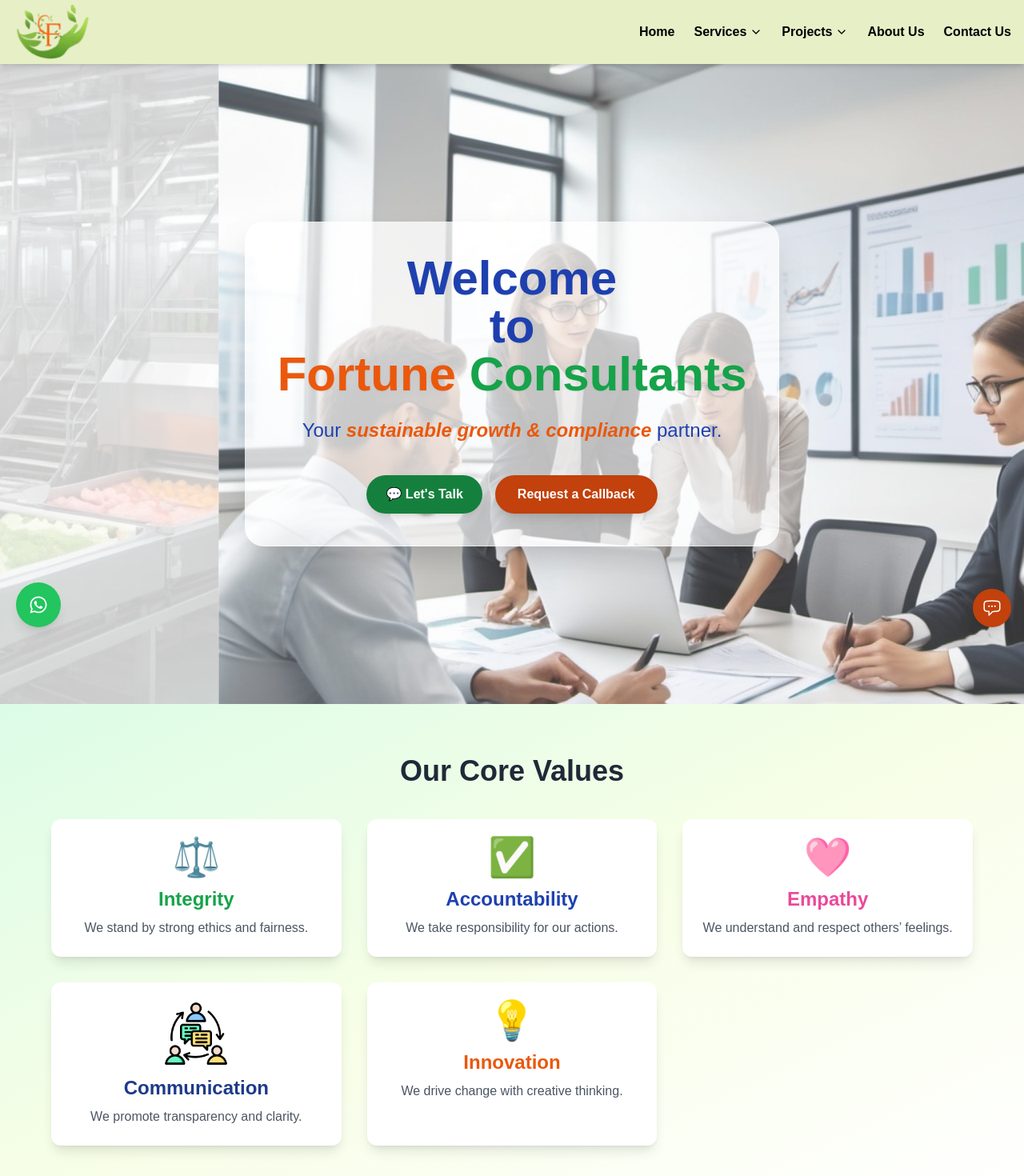
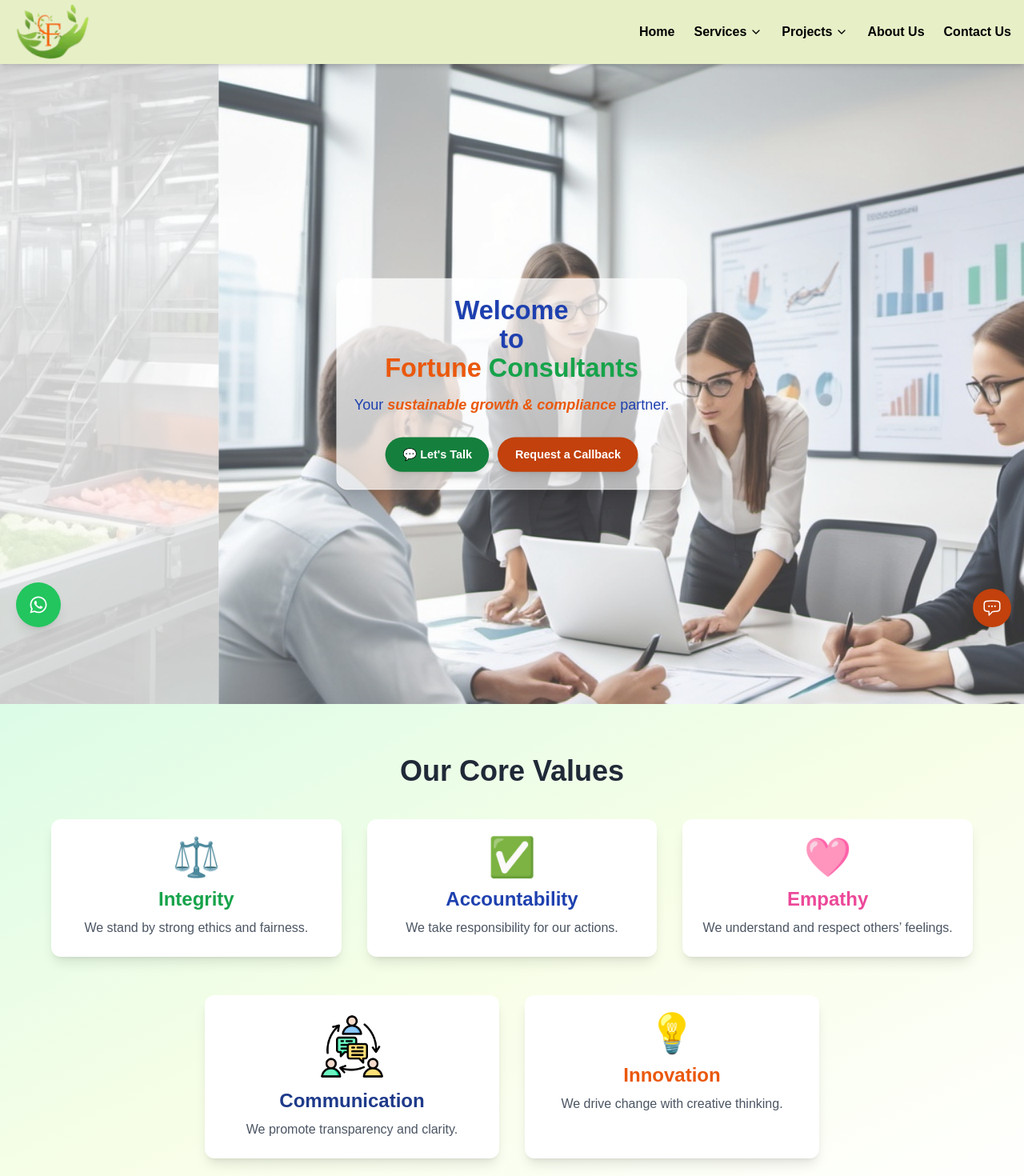
Before and after one commit to Lakshyabhati07/fcs.com, a React (Vite) app: page / in a window 1280 px wide. Shown: the top 1470 px of the page at 80% size. Built offline with nearby package versions, Linux system fonts and the light colour scheme.

Commit message:
updated before hostinging

```diff
--- a/src/components/ContactForm.jsx
+++ b/src/components/ContactForm.jsx
@@ -45,7 +45,7 @@
     setLoading(true); // ✅ start spinner
 
     try {
-      const res = await fetch("http://localhost:8000/send_email.php", {
+      const res = await fetch("https://fortunecpl.in/backend/send_email.php", {
   method: "POST",
   headers: { "Content-Type": "application/json" },
   body: JSON.stringify(formData),
--- a/src/components/CoreValues.jsx
+++ b/src/components/CoreValues.jsx
@@ -12,11 +12,20 @@
 
 const CoreValues = () => {
   return (
-    <section className="py-16 px-6 bg-gradient-to-br from-green-100 via-lime-50 to-white" id="core-values">
+    <section
+      className="py-16 px-6 bg-gradient-to-br from-green-100 via-lime-50 to-white"
+      id="core-values"
+    >
       <div className="max-w-6xl mx-auto text-center">
-        <h2 className="text-4xl font-extrabold text-gray-800 mb-10">Our Core Values</h2>
-        <div className="grid grid-cols-1 sm:grid-cols-2 md:grid-cols-3 gap-8">
-          {coreValues.map((value, index) => (
+        <h2 className="text-4xl font-extrabold text-gray-800 mb-10">
+          Our Core Values
+        </h2>
+
+        {/* Wrapper with flex for large screens */}
+        <div className="flex flex-col items-center space-y-8 lg:space-y-12">
+          {/* Top row with 3 cards */}
+          <div className="grid grid-cols-1 sm:grid-cols-2 lg:grid-cols-3 gap-8 w-full">
+            {coreValues.slice(0, 3).map((value, index) => (
               <motion.div
                 key={value.title}
                 initial={{ opacity: 0, y: 30 }}
@@ -33,10 +42,40 @@
                 ) : (
                   <div className="text-5xl mb-3">{value.emoji}</div>
                 )}
-              <h3 className={`text-2xl font-bold mb-2 ${value.color}`}>{value.title}</h3>
+                <h3 className={`text-2xl font-bold mb-2 ${value.color}`}>
+                  {value.title}
+                </h3>
                 <p className="text-gray-600">{value.desc}</p>
               </motion.div>
             ))}
+          </div>
+
+          {/* Bottom row with 2 cards centered */}
+          <div className="grid grid-cols-1 sm:grid-cols-2 gap-8 lg:w-2/3">
+            {coreValues.slice(3).map((value, index) => (
+              <motion.div
+                key={value.title}
+                initial={{ opacity: 0, y: 30 }}
+                whileInView={{ opacity: 1, y: 0 }}
+                transition={{ duration: 0.6, delay: (index + 3) * 0.1 }}
+                className="bg-white rounded-xl p-6 shadow-lg hover:shadow-2xl transform transition duration-300 hover:scale-105"
+              >
+                {value.icon ? (
+                  <img
+                    src={value.icon}
+                    alt={value.title}
+                    className="mx-auto mb-3 w-16 h-16 sm:w-20 sm:h-20 object-contain"
+                  />
+                ) : (
+                  <div className="text-5xl mb-3">{value.emoji}</div>
+                )}
+                <h3 className={`text-2xl font-bold mb-2 ${value.color}`}>
+                  {value.title}
+                </h3>
+                <p className="text-gray-600">{value.desc}</p>
+              </motion.div>
+            ))}
+          </div>
         </div>
       </div>
     </section>
--- a/src/components/HeroSection.jsx
+++ b/src/components/HeroSection.jsx
@@ -1,6 +1,7 @@
 import { useState, useEffect } from "react";
 import { motion, AnimatePresence } from "framer-motion";
 import ModalContactForm from "./ModalContactForm";// Import your existing contact form
+import { Link } from "react-router-dom";
 
 import img1 from "../assets/img1.webp";
 import img2 from "../assets/img2.webp";
@@ -90,12 +91,12 @@
       </div>
 
       {/* Content */}
-      <div className="relative z-10 max-w-3xl mx-4 sm:mx-auto bg-gradient-to-br from-white/80 via-white/70 to-white/60 backdrop-blur-sx p-6 sm:p-10 rounded-3xl shadow-2xl border border-white/40">
+<div className="relative z-10 max-w-xl mx-4 sm:mx-auto bg-gradient-to-br from-white/80 via-white/70 to-white/60 backdrop-blur-sx p-4 sm:p-6 rounded-2xl shadow-xl border border-white/40 scale-90">
   <motion.h1
     initial={{ opacity: 0, y: -40 }}
     animate={{ opacity: 1, y: 0 }}
     transition={{ duration: 0.8 }}
-          className="text-3xl sm:text-4xl md:text-6xl font-black text-blue-800 leading-tight drop-shadow-sm"
+    className="text-2xl sm:text-3xl md:text-4xl font-black text-blue-800 leading-tight drop-shadow-sm"
   >
     Welcome <br />
     <span className="text-blue-800">to</span> <br />
@@ -103,37 +104,34 @@
     <span className="text-green-600">Consultants</span>
   </motion.h1>
 
-        <p className="text-blue-800 mt-4 sm:mt-6 text-lg sm:text-xl md:text-2xl font-medium">
+  <p className="text-blue-800 mt-3 sm:mt-4 text-base sm:text-lg md:text-xl font-medium">
     Your <span className="text-orange-600 font-bold italic">sustainable</span>
-          <span className="text-orange-600 font-bold italic"> growth &
-          compliance</span>  partner.
+    <span className="text-orange-600 font-bold italic"> growth & compliance</span> partner.
   </p>
 
   <motion.div
-          className="mt-8 sm:mt-10 flex flex-col sm:flex-row gap-4 justify-center"
+    className="mt-6 sm:mt-8 flex flex-col sm:flex-row gap-3 justify-center"
     initial={{ opacity: 0 }}
     animate={{ opacity: 1 }}
     transition={{ delay: 0.5 }}
   >
-          <motion.a
-  href="/contact"
-  whileHover={{ scale: 1.07 }}
+     <Link
+    to="/contact"
     className="w-full sm:w-auto text-center bg-green-700 text-white px-6 py-3 rounded-full font-bold shadow-lg hover:bg-green-800 transition-all duration-300 ease-in-out"
   >
     💬 Let's Talk
-</motion.a>
+  </Link>
 
-
-          {/* Request Callback Button */}
     <motion.button
       onClick={() => setIsModalOpen(true)}
       whileHover={{ scale: 1.07 }}
-            className="inline-block bg-orange-700 text-white px-6 sm:px-7 py-3 rounded-full font-bold shadow-lg hover:bg-orange-800 transition-all duration-300 ease-in-out text-center"
+      className="inline-block bg-orange-700 text-white px-5 sm:px-6 py-2.5 rounded-full font-bold shadow-lg hover:bg-orange-800 transition-all duration-300 ease-in-out text-sm sm:text-base"
     >
       Request a Callback
     </motion.button>
   </motion.div>
 </div>
+
 
       {/* Contact Modal */}
       {isModalOpen && (
--- a/src/components/ModalContactForm.jsx
+++ b/src/components/ModalContactForm.jsx
@@ -42,7 +42,7 @@
     setLoading(true); // start loading
 
     try {
-      const res = await fetch("http://localhost:8000/send_email.php", {
+      const res = await fetch("https://fortunecpl.in/backend/send_email.php", {
         method: "POST",
         headers: { "Content-Type": "application/json" },
         body: JSON.stringify(formData),
--- a/src/components/ServicesGrid.jsx
+++ b/src/components/ServicesGrid.jsx
@@ -285,6 +285,7 @@
               </div>
 
               {/* Sub-Services (Expand on Click) */}
+              {/* Sub-Services (Expand on Click) */}
 <AnimatePresence>
   {openService === service.title && service.subServices && (
     <motion.div
@@ -294,15 +295,15 @@
       transition={{ duration: 0.3 }}
       className="mt-4 overflow-hidden"
     >
-                    <div className="grid grid-cols-2 sm:grid-cols-3 gap-2">
+      <div className="grid grid-cols-2 sm:grid-cols-3 gap-3">
         {service.subServices.map((sub, idx) => (
           <div
             key={idx}
-                          className="bg-orange-50 px-4 py-3 rounded-lg shadow-sm
+            className="bg-orange-50 px-3 py-2 rounded-lg shadow-sm
               hover:bg-orange-100 cursor-pointer
               text-center text-sm sm:text-base font-medium text-gray-700
-               transition-all duration-200 break-words leading-snug
-               min-h-[60px] flex items-center justify-center"
+              transition-all duration-200 break-words
+              flex items-center justify-center"
             onClick={(e) => {
               e.stopPropagation(); // Prevent closing parent on click
               handleSubServiceClick(sub);
@@ -315,6 +316,7 @@
     </motion.div>
   )}
 </AnimatePresence>
+
             </motion.div>
           ))
         ) : (
--- a/src/pages/ContactUs.jsx
+++ b/src/pages/ContactUs.jsx
@@ -35,7 +35,7 @@
                 href="mailto:fortuneconsultants23@gmail.com"
                 className="text-blue-700 underline"
               >
-                fortuneconsultants23@gmail.com
+                info@fortunecpl.in
               </a>
             </p>
           </div>
```
Lines whose indentation alone changed are shown as unchanged.
